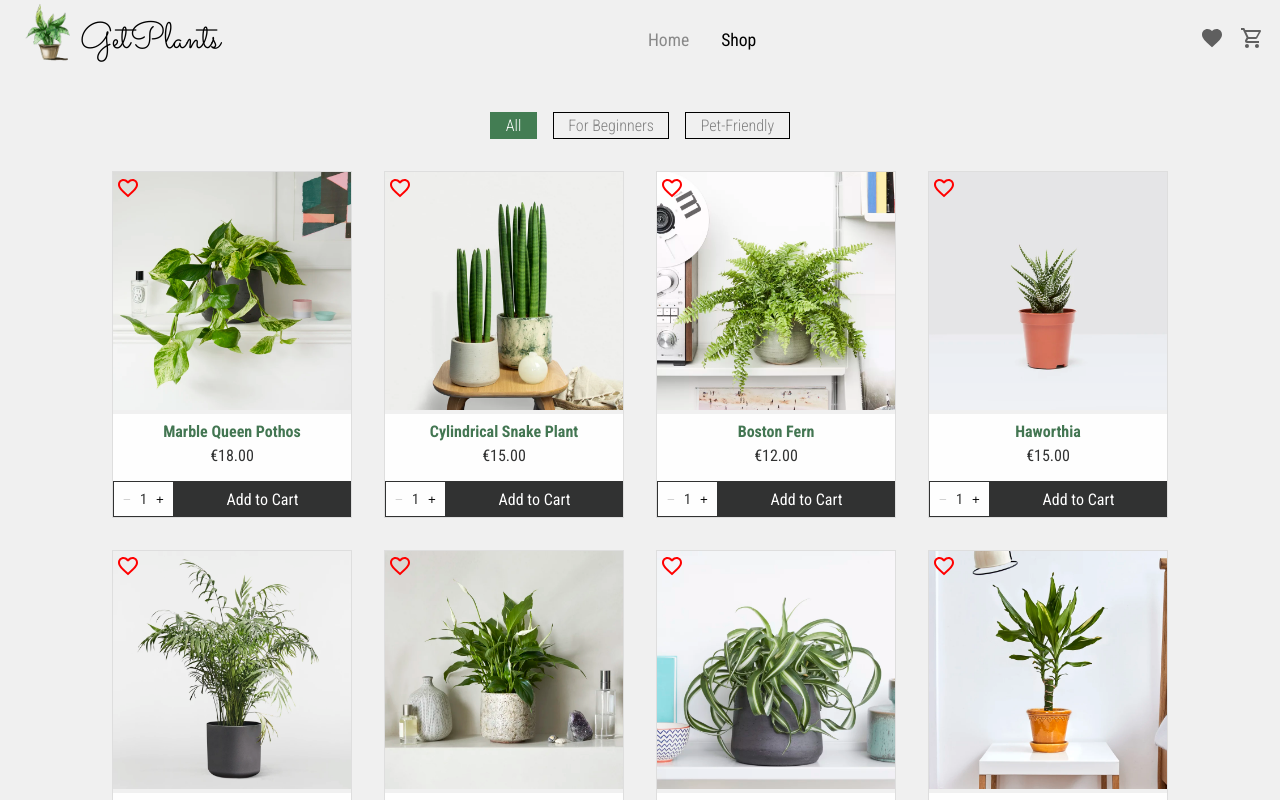
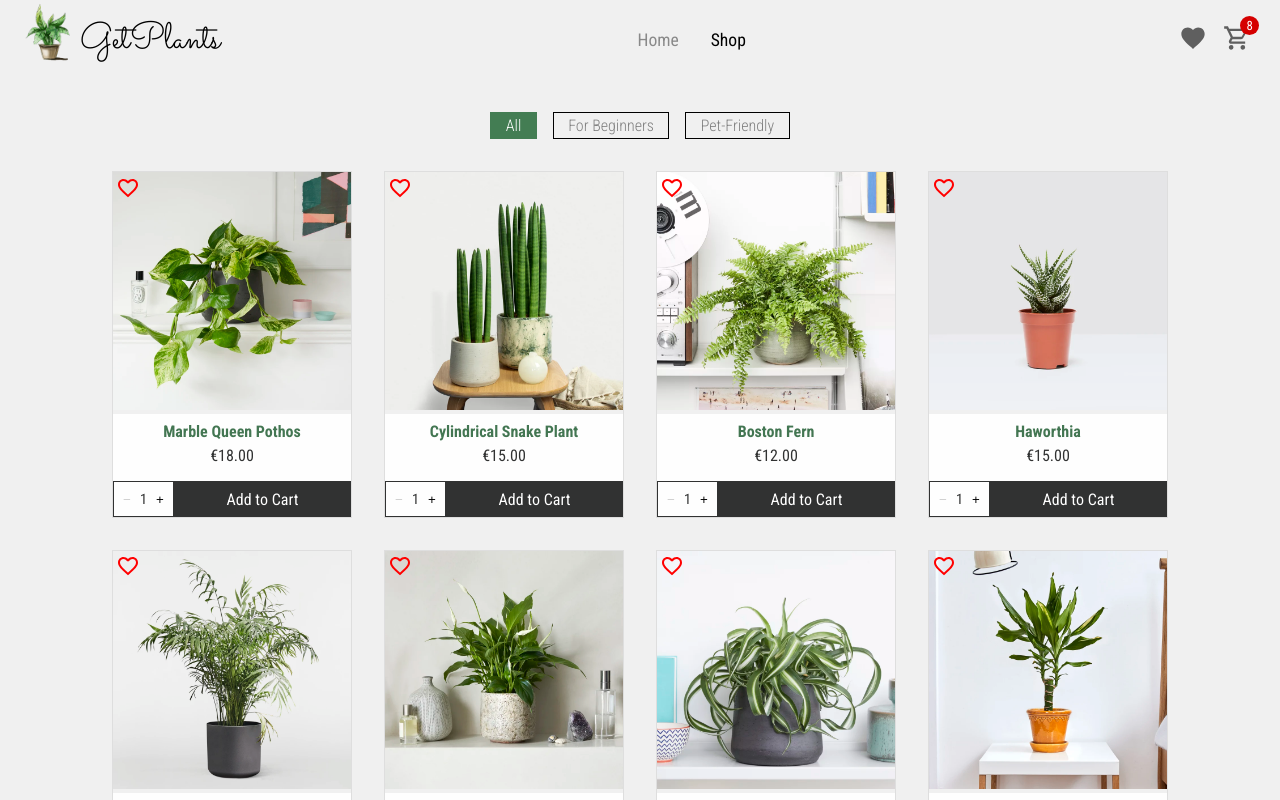
Before and after one commit to RimaSem/plant-shop, a React (Vite) app: page /plant-shop/shop in a window 1280 px wide. Shown: the top 800 px of the page. Built offline with nearby package versions, Linux system fonts and the light colour scheme.

Commit message:
Add red quantity label to cart icon

```diff
--- a/src/components/Header.tsx
+++ b/src/components/Header.tsx
@@ -34,7 +34,10 @@ function Header() {
         >
           <Icon className="header-icon" path={mdiHeart} />
         </NavLink>
-        <Icon className="header-icon" path={mdiCartOutline} />
+        <div className="cart-icon-wrapper">
+          <div className="quantity-label">8</div>
+          <Icon className="header-icon cart" path={mdiCartOutline} />
+        </div>
       </div>
     </header>
   );
--- a/src/components/scss/Header.scss
+++ b/src/components/scss/Header.scss
@@ -65,11 +65,12 @@ header {
 
   .header-icons {
     margin-left: 1em;
+    margin-right: 0.8em;
     display: flex;
     gap: 1em;
 
     .header-icon {
-      height: 24px;
+      height: 28px;
       color: #5f5f5f;
       cursor: pointer;
 
@@ -81,6 +82,25 @@ header {
     .active-link {
       .header-icon {
         color: black;
+      }
+    }
+
+    .cart-icon-wrapper {
+      position: relative;
+
+      .quantity-label {
+        position: absolute;
+        right: -8px;
+        top: -8px;
+        font-size: 0.8rem;
+        min-height: 1.5em;
+        min-width: 1.5em;
+        display: flex;
+        justify-content: center;
+        align-items: center;
+        border-radius: 1.5em;
+        color: white;
+        background-color: rgb(213, 0, 0);
       }
     }
   }
--- a/src/components/scss/Item.scss
+++ b/src/components/scss/Item.scss
@@ -107,3 +107,9 @@
     }
   }
 }
+
+@media screen and (max-width: 335px) {
+  .item-card {
+    width: 80%;
+  }
+}
--- a/src/pages/scss/Shop.scss
+++ b/src/pages/scss/Shop.scss
@@ -51,3 +51,11 @@
     }
   }
 }
+
+@media screen and (max-width: 400px) {
+  .shop-container {
+    .item-list {
+      gap: 1em;
+    }
+  }
+}
```
